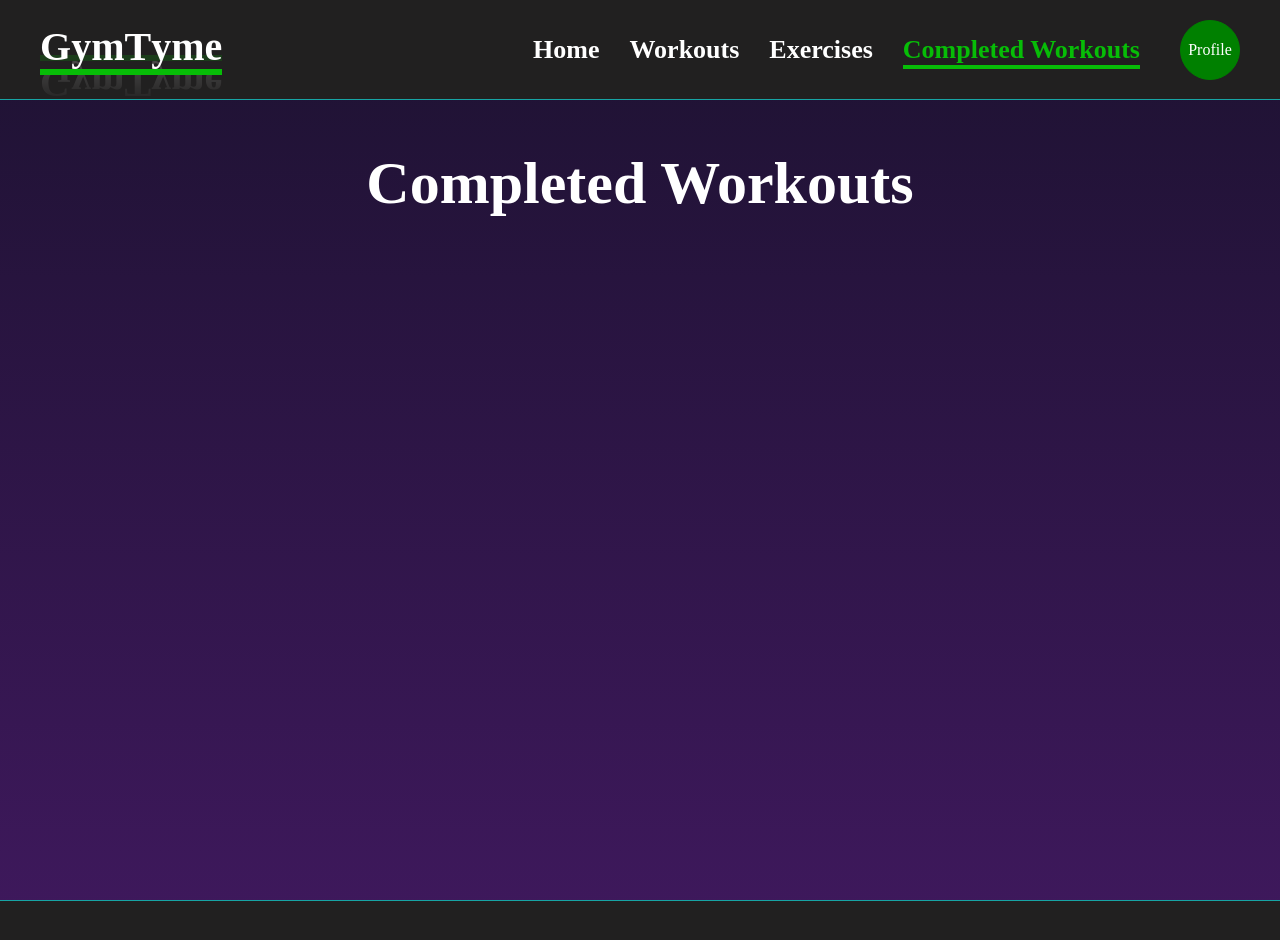
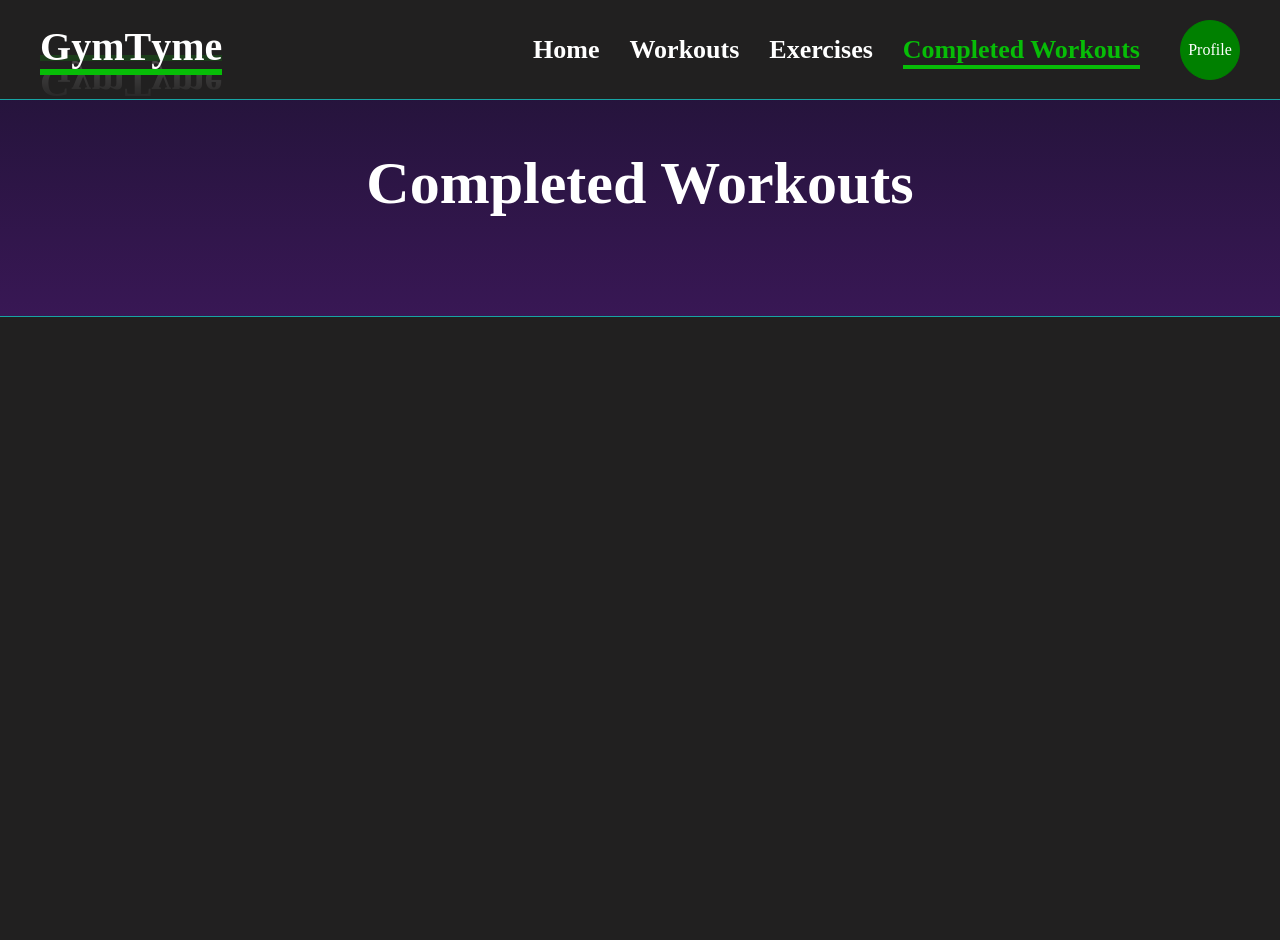
Before and after one commit to Satokii/gymtyme, a React (Vite) app: page /completed-workouts in a window 1280 px wide. Shown: the top 940 px of the page. After the commit the page ends 800 px from the top, so only its background shows below. Built offline with nearby package versions, Linux system fonts and the light colour scheme; a web font is replaced by a local one.

Commit message:
style: fix look of completed workouts page

```diff
--- a/src/styles/completed-workouts.css
+++ b/src/styles/completed-workouts.css
@@ -2,12 +2,10 @@
     justify-items: center;
     padding: 50px;
     color: white;
-    min-height: 100vh;
 }
 
 .completed-workouts--header {
     font-size: 60px;
-    height: 80px;
     opacity: 0;
     animation: 1s ease 0.2s forwards fade-in;
 }
```
